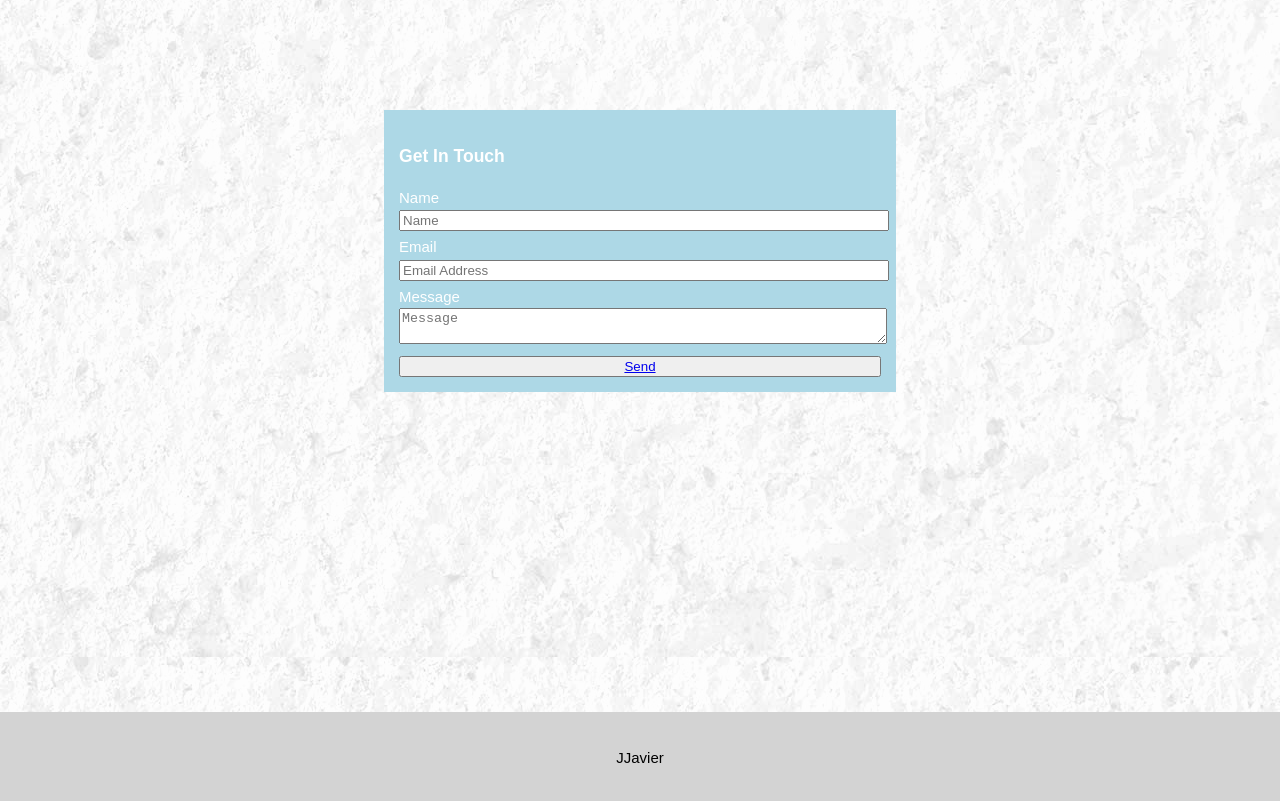
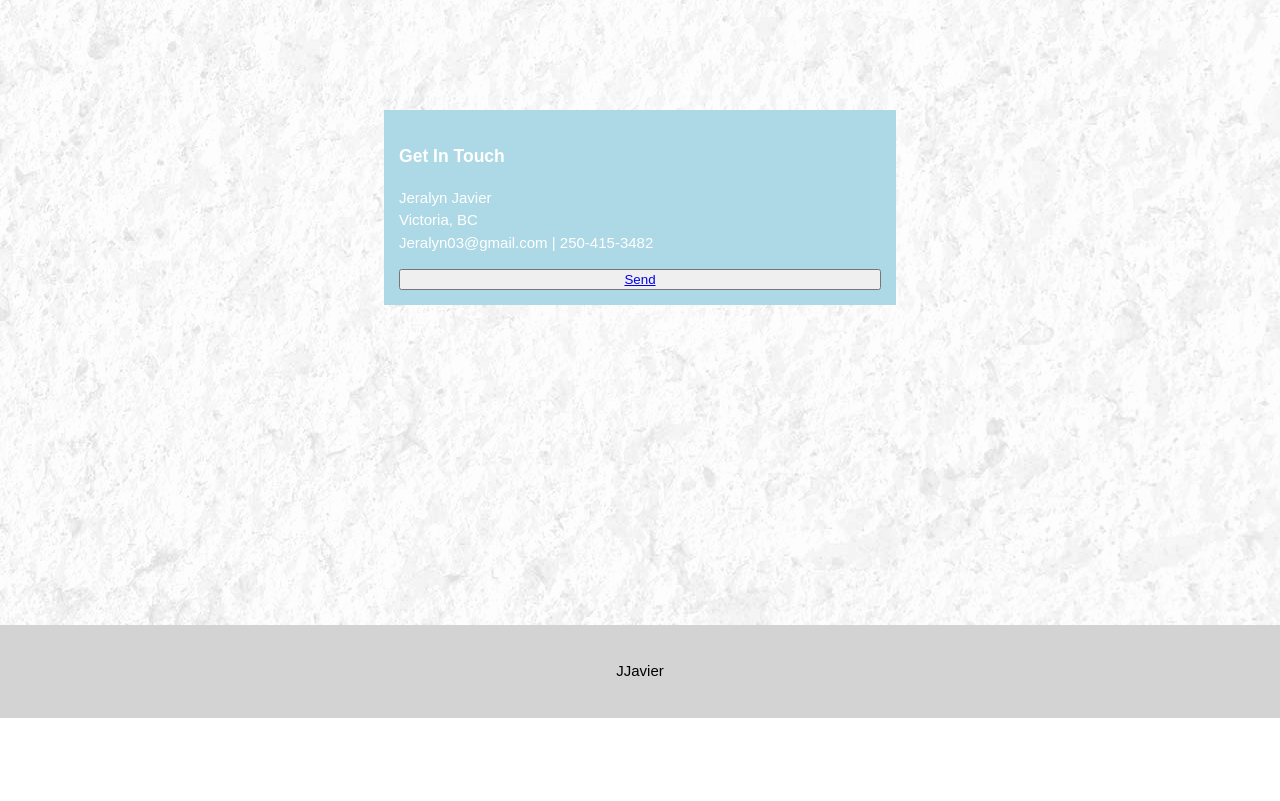
Before and after one commit to jerjavier/jerjavier.github.io, a plain HTML site: page contact.html in a window 1280 px wide. Shown: the part 143-944 px from the top of the page. After the commit the page ends 861 px from the top, so only its background shows below. Drawn offline with Linux system fonts and the light colour scheme.

Commit message:
Update contact.html

```diff
--- a/contact.html
+++ b/contact.html
@@ -36,19 +36,8 @@
                 <div class="dark">
                   <form class="email">
                     <h3>Get In Touch</h3>
-                    <div>
-                      <label>Name</label><br>
-                        <input type="text" placeholder="Name">
-                    </div>
-                      <div>
-                          <label>Email</label><br>
-                          <input type="email" placeholder="Email Address">
-                        </div>
-                        <div>
-                          <label>Message</label><br>
-                          <textarea placeholder="Message"></textarea>
-                        </div>
-                        <button class"button_1" type "submit"><a href="mailto:jeralyn03@gmail.com">Send</button></a>
+                      <p>Jeralyn Javier<br>Victoria, BC</br>Jeralyn03@gmail.com | 250-415-3482</p>
+                      <button class"button_1" type "submit"><a href="mailto:jeralyn03@gmail.com">Send</button></a>
                       </form>
                 </div>
               </aside>
```
